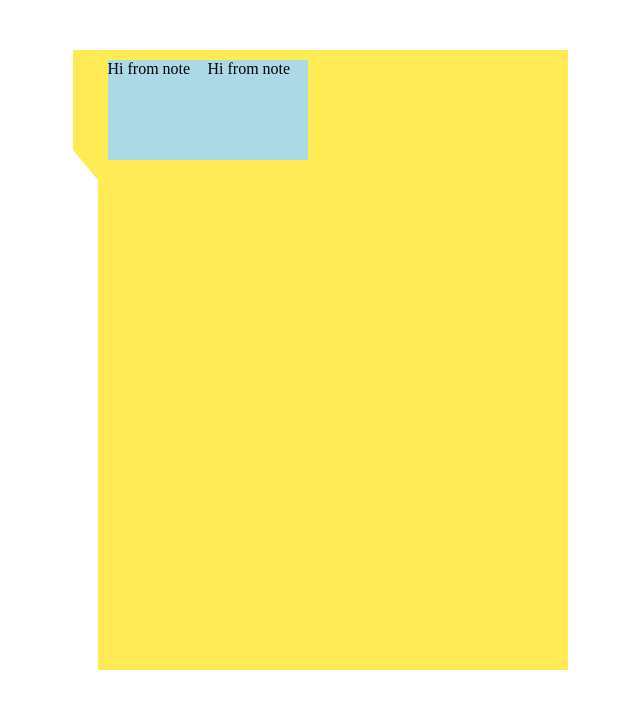
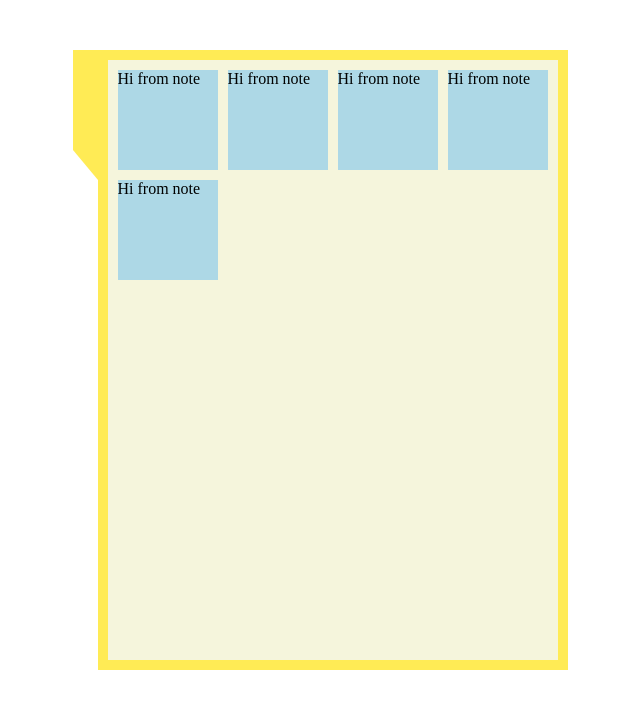
Before and after one commit to Ado-go/todo-folder, a React (Vite) app: page / in a window 1280 px wide. Shown: the top 708 px of the page, without its empty margins (320-960 px from the left). Built offline with nearby package versions, Linux system fonts and the light colour scheme.

Commit message:
add: add paper behind the notes and set the layout

```diff
--- a/src/components/Folder.tsx
+++ b/src/components/Folder.tsx
@@ -6,8 +6,13 @@ function Folder() {
     <>
       <div className="tab"></div>
       <div className="folder">
-        <Note />
-        <Note />
+        <div className="paper">
+          <Note />
+          <Note />
+          <Note />
+          <Note />
+          <Note />
+        </div>
       </div>
     </>
   );
--- a/src/css/Folder.css
+++ b/src/css/Folder.css
@@ -3,6 +3,8 @@
   height: 600px;
   padding: 10px;
   display: flex;
+  justify-content: center;
+  align-items: center;
   background-color: #ffeb55;
 }
 
@@ -12,3 +14,14 @@
   border-bottom: 30px solid transparent;
   border-right: 25px solid #ffeb55;
 }
+
+.paper {
+  width: 430px;
+  height: 580px;
+  display: flex;
+  gap: 10px;
+  flex-wrap: wrap;
+  align-content: flex-start;
+  padding: 10px;
+  background-color: beige;
+}
```
